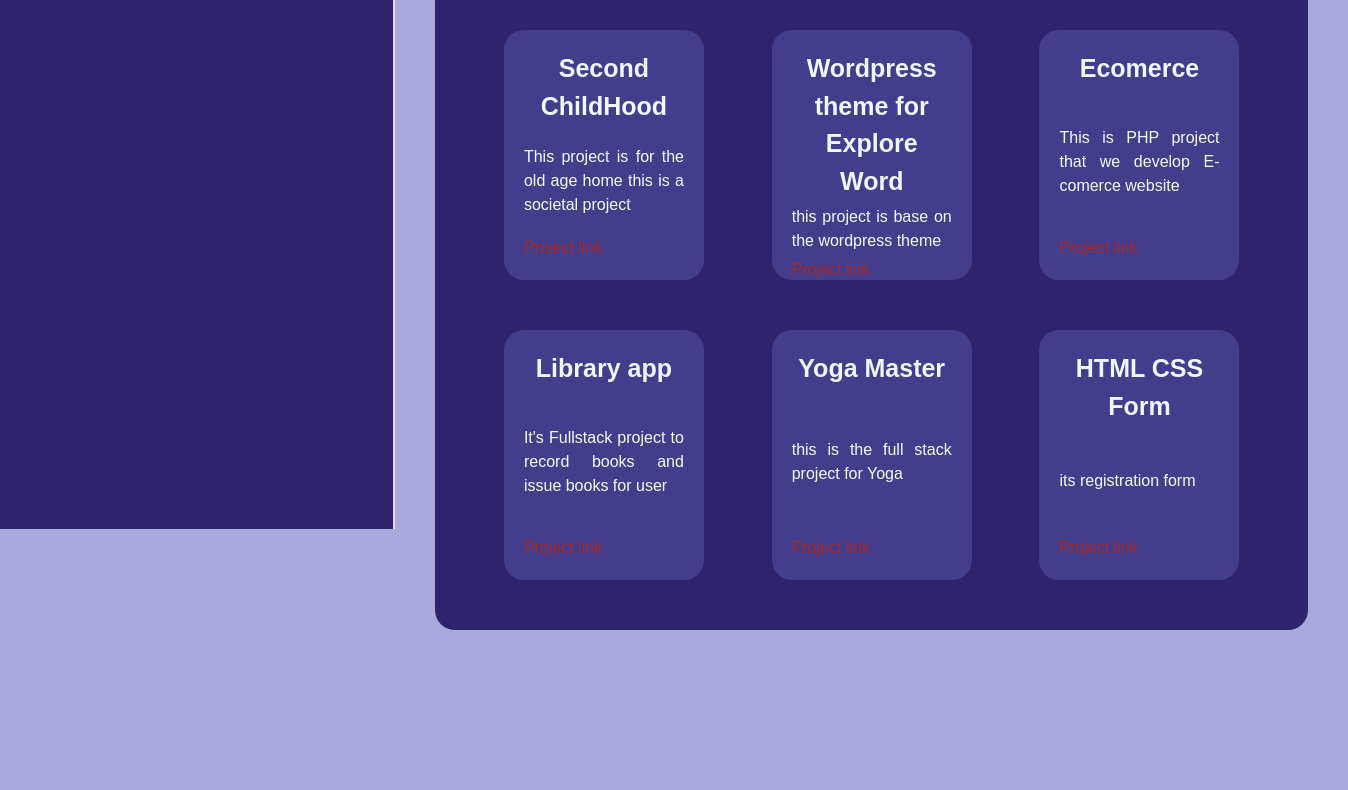
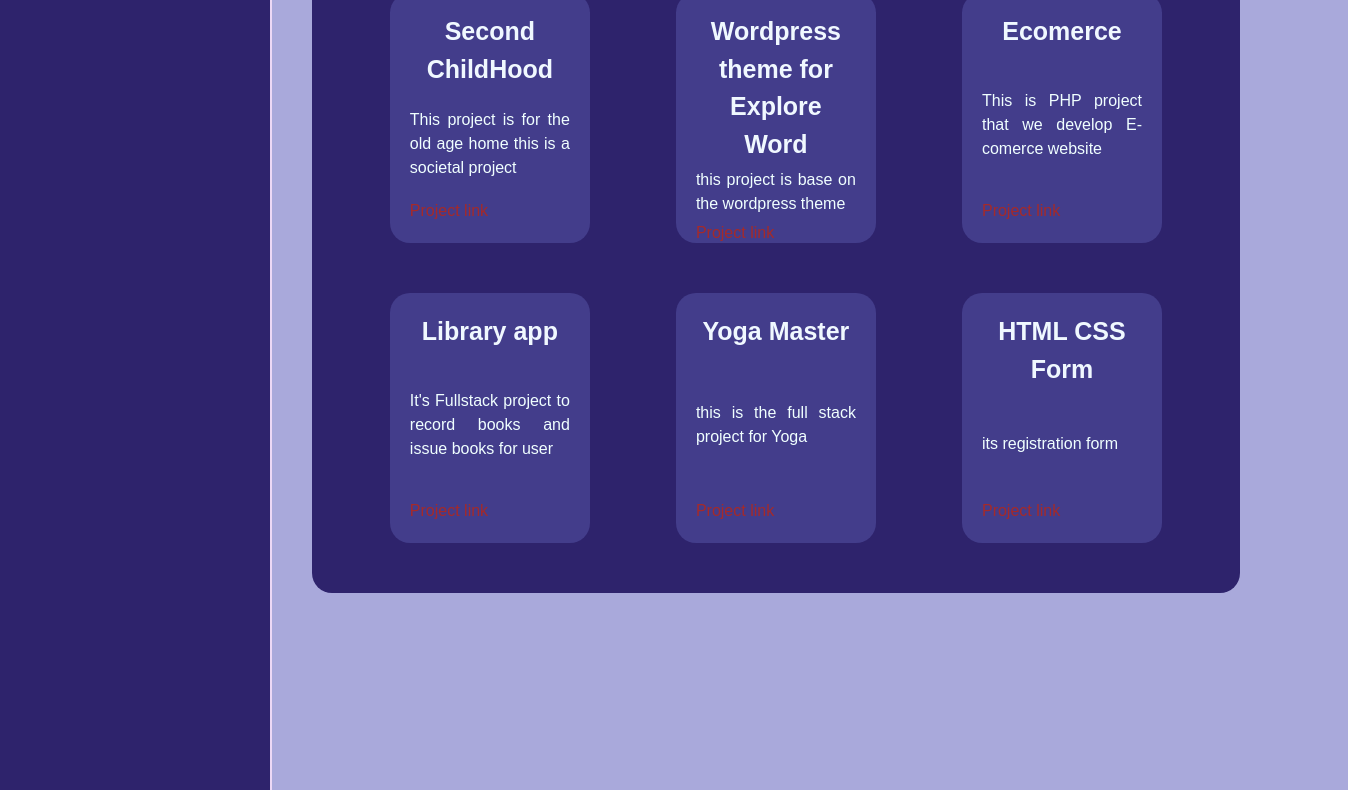
Before and after one commit to Jidnya1906/Portfolio, a plain HTML site: page index.html in a window 1280 px wide. Shown: the part 751-1541 px from the top of the page, 1348 px wide, since content can reach past the window. Before the commit the page ends 1381 px from the top, so only its background shows below. Drawn offline with Linux system fonts and the light colour scheme; a web font is replaced by a local one.

Commit message:
Update style.css

```diff
--- a/style.css
+++ b/style.css
@@ -5,7 +5,7 @@
 {
     margin:0;
     padding: 0;
-    box-sizing: border-box;
+   box-sizing: border-box;
 }
 
 body{
@@ -24,8 +24,8 @@ body{
     background-color: rgb(46, 35, 108);
     padding:40px;
     border-right: 2px solid rgb(236, 216, 245);
-    height: 160%;
-    flex-shrink: 0;
+    height: 200%;
+    flex-shrink: 3;
 }
 
 .profile{
```
